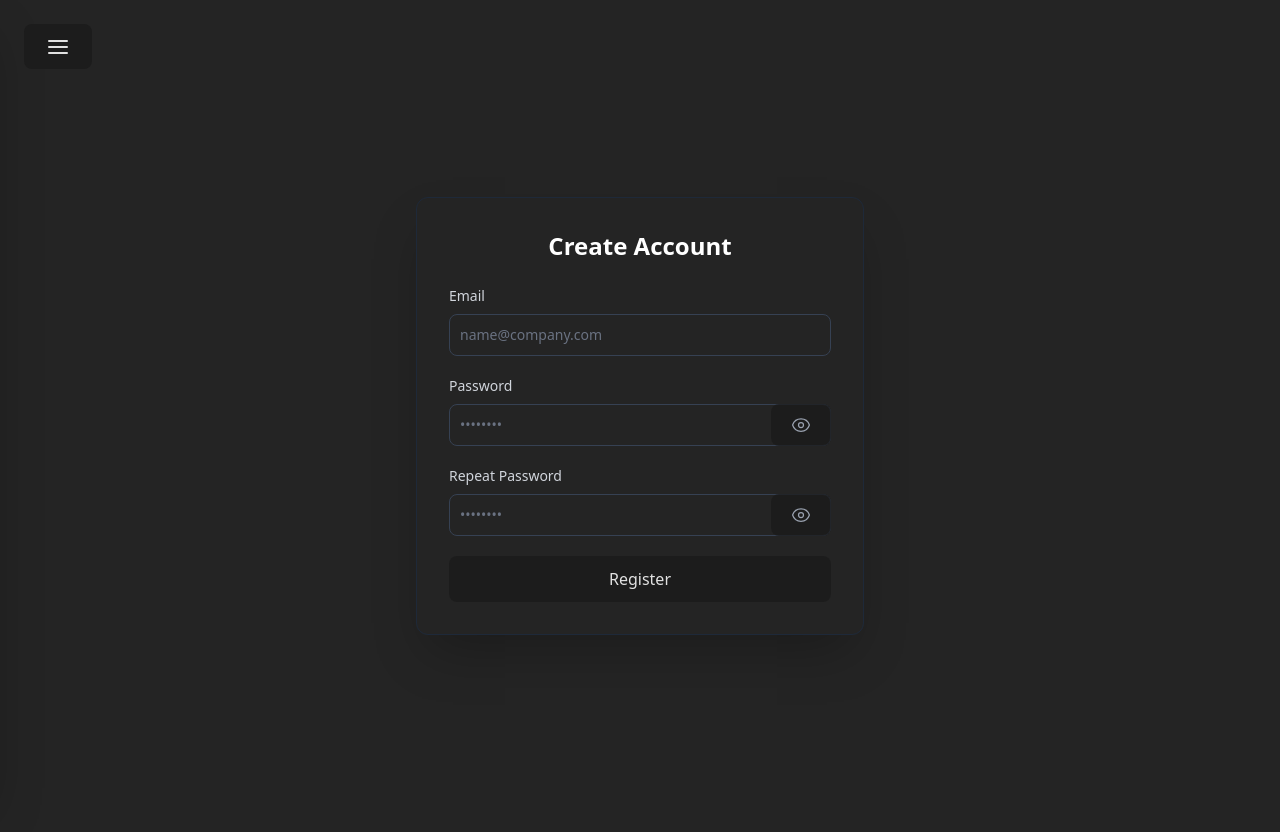
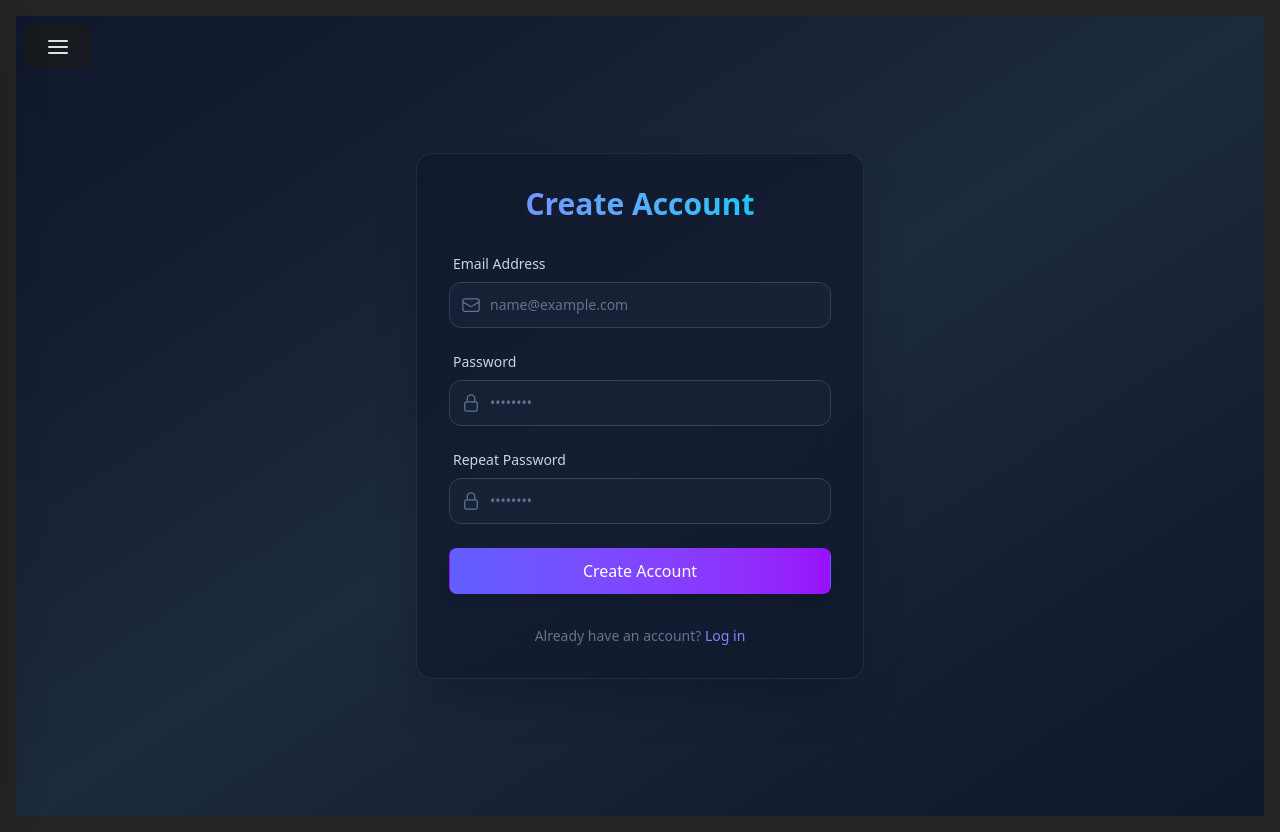
Before and after one commit to literandltx/timer-frontend-react, a React (Vite) app: page /auth/register in a window 1280 px wide. Built offline with nearby package versions, Linux system fonts and the light colour scheme.

Commit message:
feat: demo registration page

```diff
--- a/src/pages/RegisterPage.tsx
+++ b/src/pages/RegisterPage.tsx
@@ -1,5 +1,6 @@
-import React, { useState } from 'react';
+import React, {useState} from 'react';
 import axios from 'axios';
+import {NavLink} from "react-router";
 
 interface FormData {
     email: string;
@@ -9,16 +10,29 @@ interface FormData {
 
 const BASE_URL = 'http://localhost:8080/api/v1/auth/register';
 
-const EyeIcon = () => (
-    <svg xmlns="http://www.w3.org/2000/svg" fill="none" viewBox="0 0 24 24" strokeWidth={1.5} stroke="currentColor" className="w-5 h-5">
-        <path strokeLinecap="round" strokeLinejoin="round" d="M2.036 12.322a1.012 1.012 0 010-.639C3.423 7.51 7.36 4.5 12 4.5c4.638 0 8.573 3.007 9.963 7.178.07.207.07.431 0 .639C20.577 16.49 16.64 19.5 12 19.5c-4.638 0-8.573-3.007-9.963-7.178z" />
-        <path strokeLinecap="round" strokeLinejoin="round" d="M15 12a3 3 0 11-6 0 3 3 0 016 0z" />
+const MailIcon = ({className}: { className?: string }) => (
+    <svg xmlns="http://www.w3.org/2000/svg" fill="none" viewBox="0 0 24 24" strokeWidth={1.5}
+         stroke="currentColor" className={className}>
+        <path strokeLinecap="round" strokeLinejoin="round"
+              d="M21.75 6.75v10.5a2.25 2.25 0 01-2.25 2.25h-15a2.25 2.25 0 01-2.25-2.25V6.75m19.5 0A2.25 2.25 0 0019.5 4.5h-15a2.25 2.25 0 00-2.25 2.25m19.5 0v.243a2.25 2.25 0 01-1.07 1.916l-7.5 4.615a2.25 2.25 0 01-2.36 0L3.32 8.91a2.25 2.25 0 01-1.07-1.916V6.75"/>
     </svg>
 );
 
-const EyeSlashIcon = () => (
-    <svg xmlns="http://www.w3.org/2000/svg" fill="none" viewBox="0 0 24 24" strokeWidth={1.5} stroke="currentColor" className="w-5 h-5">
-        <path strokeLinecap="round" strokeLinejoin="round" d="M3.98 8.223A10.477 10.477 0 001.934 12C3.226 16.338 7.244 19.5 12 19.5c.993 0 1.953-.138 2.863-.395M6.228 6.228A10.45 10.45 0 0112 4.5c4.756 0 8.773 3.162 10.065 7.498a10.523 10.523 0 01-4.293 5.774M6.228 6.228L3 3m3.228 3.228l3.65 3.65m7.894 7.894L21 21m-3.228-3.228l-3.65-3.65m0 0a3 3 0 10-4.243-4.243m4.242 4.242L9.88 9.88" />
+const LockIcon = ({className}: { className?: string }) => (
+    <svg xmlns="http://www.w3.org/2000/svg" fill="none" viewBox="0 0 24 24" strokeWidth={1.5}
+         stroke="currentColor" className={className}>
+        <path strokeLinecap="round" strokeLinejoin="round"
+              d="M16.5 10.5V6.75a4.5 4.5 0 10-9 0v3.75m-.75 11.25h10.5a2.25 2.25 0 002.25-2.25v-6.75a2.25 2.25 0 00-2.25-2.25H6.75a2.25 2.25 0 00-2.25 2.25v6.75a2.25 2.25 0 002.25 2.25z"/>
+    </svg>
+);
+
+const Spinner = () => (
+    <svg className="animate-spin -ml-1 mr-3 h-5 w-5 text-white" xmlns="http://www.w3.org/2000/svg"
+         fill="none" viewBox="0 0 24 24">
+        <circle className="opacity-25" cx="12" cy="12" r="10" stroke="currentColor"
+                strokeWidth="4"></circle>
+        <path className="opacity-75" fill="currentColor"
+              d="M4 12a8 8 0 018-8V0C5.373 0 0 5.373 0 12h4zm2 5.291A7.962 7.962 0 014 12H0c0 3.042 1.135 5.824 3 7.938l3-2.647z"></path>
     </svg>
 );
 
@@ -29,9 +43,10 @@ function RegisterPage() {
         repeatPassword: ''
     });
 
-    const [showPassword, setShowPassword] = useState(false);
-    const [showRepeatPassword, setShowRepeatPassword] = useState(false);
+    const [showPassword] = useState(false);
+    const [showRepeatPassword] = useState(false);
     const [status, setStatus] = useState<string>('');
+    const [isLoading, setIsLoading] = useState(false);
 
     const handleChange = (e: React.ChangeEvent<HTMLInputElement>) => {
         const { name, value } = e.target;
@@ -39,6 +54,9 @@ function RegisterPage() {
             ...prevState,
             [name]: value
         }));
+        if (status.includes('Error')) {
+            setStatus('');
+        }
     };
 
     const handleSubmit = async (e: React.FormEvent<HTMLFormElement>) => {
@@ -49,112 +67,145 @@ function RegisterPage() {
             return;
         }
 
+        setIsLoading(true);
         setStatus('Sending...');
 
         try {
             const response = await axios.post(BASE_URL, formData);
             console.log('Success:', response.data);
             setStatus('Registration Successful!');
-
         } catch (error) {
             console.error('Error:', error);
-
             if (axios.isAxiosError(error)) {
                 const errorMessage = error.response?.data?.message || 'Registration failed';
                 setStatus(`Error: ${errorMessage}`);
             } else {
                 setStatus('Error: An unexpected error occurred');
             }
+        } finally {
+            setIsLoading(false);
         }
     };
 
     const getStatusColor = () => {
-        if (status.includes('Error')) return 'text-red-400 bg-red-400/10 border-red-400/20';
-        if (status.includes('Successful')) return 'text-green-400 bg-green-400/10 border-green-400/20';
-        return 'text-blue-400 bg-blue-400/10 border-blue-400/20';
+        if (status.includes('Error')) {
+            return 'text-red-400 bg-red-500/10 border-red-500/20';
+        }
+        if (status.includes('Successful')) {
+            return 'text-emerald-400 bg-emerald-500/10 border-emerald-500/20';
+        }
+        return 'text-blue-400 bg-blue-500/10 border-blue-500/20';
     };
 
     return (
-        <div className="min-h-screen flex items-center justify-center bg-charcoal p-4">
-            <div className="w-full max-w-md bg-charcoal/80 border border-gray-800 rounded-xl shadow-2xl p-8">
-                <h2 className="text-2xl font-bold text-white mb-6 text-center">Create Account</h2>
-                <form onSubmit={handleSubmit} className="space-y-5">
+        <div className="min-h-screen flex items-center justify-center bg-gradient-to-br from-slate-900 via-slate-800 to-slate-900 p-4">
+            <div className="w-full max-w-md bg-slate-900/60 backdrop-blur-xl border border-slate-700/50 rounded-2xl shadow-2xl p-8">
+
+                <div className="mb-8 text-center">
+                    <h2 className="text-3xl font-bold text-transparent bg-clip-text bg-gradient-to-r from-indigo-400 to-cyan-400">
+                        Create Account
+                    </h2>
+                </div>
+
+                <form onSubmit={handleSubmit} className="space-y-6">
                     <div className="space-y-2">
-                        <label className="text-sm font-medium text-gray-300 block">
-                            Email
+                        <label className="text-sm font-medium text-slate-300 block ml-1">
+                            Email Address
                         </label>
+                        <div className="relative group">
+                            <div
+                                className="absolute inset-y-0 left-0 pl-3 flex items-center pointer-events-none">
+                                <MailIcon
+                                    className="h-5 w-5 text-slate-500 group-focus-within:text-indigo-400 transition-colors"/>
+                            </div>
                             <input
                                 type="email"
                                 name="email"
-                            className="w-full border border-gray-700 text-sm rounded-lg focus:ring-blue-500 focus:border-blue-500 block p-2.5 placeholder-gray-500 transition-all outline-none"
-                            placeholder="name@company.com"
+                                className="w-full bg-slate-800/50 border border-slate-700 text-white text-sm rounded-xl focus:ring-2 focus:ring-indigo-500/50 focus:border-indigo-500 block pl-10 p-3 placeholder-slate-500 transition-all outline-none"
+                                placeholder="name@example.com"
                                 value={formData.email}
                                 onChange={handleChange}
                                 required
                             />
                         </div>
+                    </div>
 
                     <div className="space-y-2">
-                        <label className="text-sm font-medium text-gray-300 block">
+                        <label className="text-sm font-medium text-slate-300 block ml-1">
                             Password
                         </label>
-                        <div className="relative">
+                        <div className="relative group">
+                            <div
+                                className="absolute inset-y-0 left-0 pl-3 flex items-center pointer-events-none">
+                                <LockIcon
+                                    className="h-5 w-5 text-slate-500 group-focus-within:text-indigo-400 transition-colors"/>
+                            </div>
                             <input
                                 type={showPassword ? "text" : "password"}
                                 name="password"
-                                className="w-full border border-gray-700 text-sm rounded-lg focus:ring-blue-500 focus:border-blue-500 block p-2.5 pr-10 placeholder-gray-500 transition-all outline-none"
+                                className="w-full bg-slate-800/50 border border-slate-700 text-white text-sm rounded-xl focus:ring-2 focus:ring-indigo-500/50 focus:border-indigo-500 block pl-10 pr-10 p-3 placeholder-slate-500 transition-all outline-none"
                                 placeholder="••••••••"
                                 value={formData.password}
                                 onChange={handleChange}
                                 required
                             />
-                            <button
-                                type="button"
-                                onClick={() => setShowPassword(!showPassword)}
-                                className="absolute inset-y-0 right-0 flex items-center pr-3 text-gray-400 hover:text-white focus:outline-none"
-                            >
-                                {showPassword ? <EyeSlashIcon /> : <EyeIcon />}
-                            </button>
                         </div>
                     </div>
 
                     <div className="space-y-2">
-                        <label className="text-sm font-medium text-gray-300 block">
+                        <label className="text-sm font-medium text-slate-300 block ml-1">
                             Repeat Password
                         </label>
-                        <div className="relative">
+                        <div className="relative group">
+                            <div
+                                className="absolute inset-y-0 left-0 pl-3 flex items-center pointer-events-none">
+                                <LockIcon
+                                    className="h-5 w-5 text-slate-500 group-focus-within:text-indigo-400 transition-colors"/>
+                            </div>
                             <input
                                 type={showRepeatPassword ? "text" : "password"}
                                 name="repeatPassword"
-                                className="w-full border border-gray-700 text-sm rounded-lg focus:ring-blue-500 focus:border-blue-500 block p-2.5 pr-10 placeholder-gray-500 transition-all outline-none"
+                                className="w-full bg-slate-800/50 border border-slate-700 text-white text-sm rounded-xl focus:ring-2 focus:ring-indigo-500/50 focus:border-indigo-500 block pl-10 pr-10 p-3 placeholder-slate-500 transition-all outline-none"
                                 placeholder="••••••••"
                                 value={formData.repeatPassword}
                                 onChange={handleChange}
                                 required
                             />
-                            <button
-                                type="button"
-                                onClick={() => setShowRepeatPassword(!showRepeatPassword)}
-                                className="absolute inset-y-0 right-0 flex items-center pr-3 text-gray-400 hover:text-white focus:outline-none"
-                            >
-                                {showRepeatPassword ? <EyeSlashIcon /> : <EyeIcon />}
-                            </button>
                         </div>
                     </div>
 
                     <button
                         type="submit"
-                        className="w-full"
+                        disabled={isLoading}
+                        className="w-full flex justify-center items-center bg-gradient-to-r from-indigo-500 to-purple-600 hover:from-indigo-400 hover:to-purple-500 text-white font-semibold py-3 px-4 rounded-xl shadow-lg transform hover:scale-[1.02] transition-all duration-200 disabled:opacity-70 disabled:cursor-not-allowed disabled:hover:scale-100"
                     >
-                        Register
+                        {isLoading ? (
+                            <>
+                                <Spinner/>
+                                Registering...
+                            </>
+                        ) : (
+                            'Create Account'
+                        )}
                     </button>
                 </form>
 
                 {status && (
-                    <div className={`mt-4 p-3 rounded-lg border text-sm text-center ${getStatusColor()}`}>
+                    <div
+                        className={`mt-6 p-3 rounded-xl border text-sm text-center animate-pulse ${getStatusColor()}`}>
                         {status}
                     </div>
                 )}
+
+                <p className="mt-8 text-center text-sm text-slate-500">
+                    Already have an account?{' '}
+                    <NavLink
+                        to="/auth/login"
+                        className="font-medium text-indigo-400 hover:text-indigo-300 transition-colors"
+                    >
+                        Log in
+                    </NavLink>
+                </p>
             </div>
         </div>
     );
```
Lines whose indentation alone changed are shown as unchanged.
